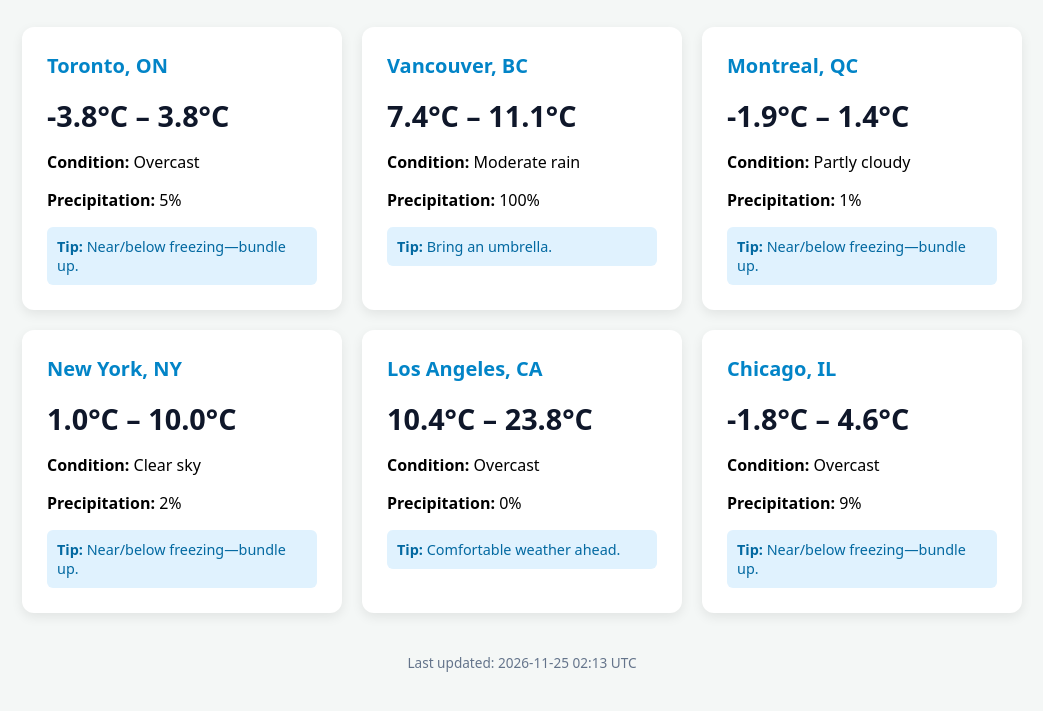
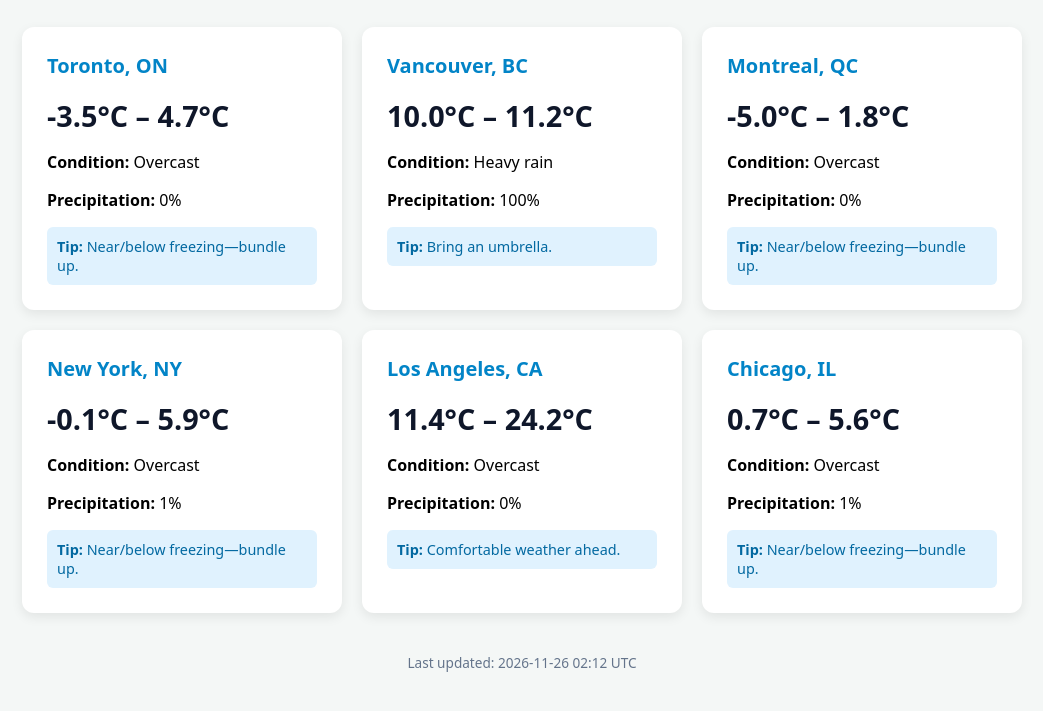
Before and after one commit to cpcsonline-Kol/daily-weather-agent, a plain HTML site: page index.html in a window 1280 px wide. Shown: the part 107-818 px from the top of the page, without its empty margins (118-1161 px from the left). Drawn offline with Linux system fonts and the light colour scheme.

Commit message:
Update daily weather UI

```diff
--- a/index.html
+++ b/index.html
@@ -21,39 +21,39 @@ h1 { text-align: center; color: #1e293b; margin-bottom: 30px; }
 
         <div class="card">
             <h2>Toronto, ON</h2>
-            <div class="temp">-3.8°C – 3.8°C</div>
+            <div class="temp">-3.5°C – 4.7°C</div>
             <p><strong>Condition:</strong> Overcast</p>
-            <p><strong>Precipitation:</strong> 5%</p>
+            <p><strong>Precipitation:</strong> 0%</p>
             <div class="advice"><strong>Tip:</strong> Near/below freezing—bundle up.</div>
         </div>
 
         <div class="card">
             <h2>Vancouver, BC</h2>
-            <div class="temp">7.4°C – 11.1°C</div>
-            <p><strong>Condition:</strong> Moderate rain</p>
+            <div class="temp">10.0°C – 11.2°C</div>
+            <p><strong>Condition:</strong> Heavy rain</p>
             <p><strong>Precipitation:</strong> 100%</p>
             <div class="advice"><strong>Tip:</strong> Bring an umbrella.</div>
         </div>
 
         <div class="card">
             <h2>Montreal, QC</h2>
-            <div class="temp">-1.9°C – 1.4°C</div>
-            <p><strong>Condition:</strong> Partly cloudy</p>
+            <div class="temp">-5.0°C – 1.8°C</div>
+            <p><strong>Condition:</strong> Overcast</p>
+            <p><strong>Precipitation:</strong> 0%</p>
+            <div class="advice"><strong>Tip:</strong> Near/below freezing—bundle up.</div>
+        </div>
+
+        <div class="card">
+            <h2>New York, NY</h2>
+            <div class="temp">-0.1°C – 5.9°C</div>
+            <p><strong>Condition:</strong> Overcast</p>
             <p><strong>Precipitation:</strong> 1%</p>
             <div class="advice"><strong>Tip:</strong> Near/below freezing—bundle up.</div>
         </div>
 
         <div class="card">
-            <h2>New York, NY</h2>
-            <div class="temp">1.0°C – 10.0°C</div>
-            <p><strong>Condition:</strong> Clear sky</p>
-            <p><strong>Precipitation:</strong> 2%</p>
-            <div class="advice"><strong>Tip:</strong> Near/below freezing—bundle up.</div>
-        </div>
-
-        <div class="card">
             <h2>Los Angeles, CA</h2>
-            <div class="temp">10.4°C – 23.8°C</div>
+            <div class="temp">11.4°C – 24.2°C</div>
             <p><strong>Condition:</strong> Overcast</p>
             <p><strong>Precipitation:</strong> 0%</p>
             <div class="advice"><strong>Tip:</strong> Comfortable weather ahead.</div>
@@ -61,13 +61,13 @@ h1 { text-align: center; color: #1e293b; margin-bottom: 30px; }
 
         <div class="card">
             <h2>Chicago, IL</h2>
-            <div class="temp">-1.8°C – 4.6°C</div>
+            <div class="temp">0.7°C – 5.6°C</div>
             <p><strong>Condition:</strong> Overcast</p>
-            <p><strong>Precipitation:</strong> 9%</p>
+            <p><strong>Precipitation:</strong> 1%</p>
             <div class="advice"><strong>Tip:</strong> Near/below freezing—bundle up.</div>
         </div>
 
 </div>
-<div class="meta">Last updated: 2026-11-25 02:13 UTC</div>
+<div class="meta">Last updated: 2026-11-26 02:12 UTC</div>
 </body>
 </html>
```
